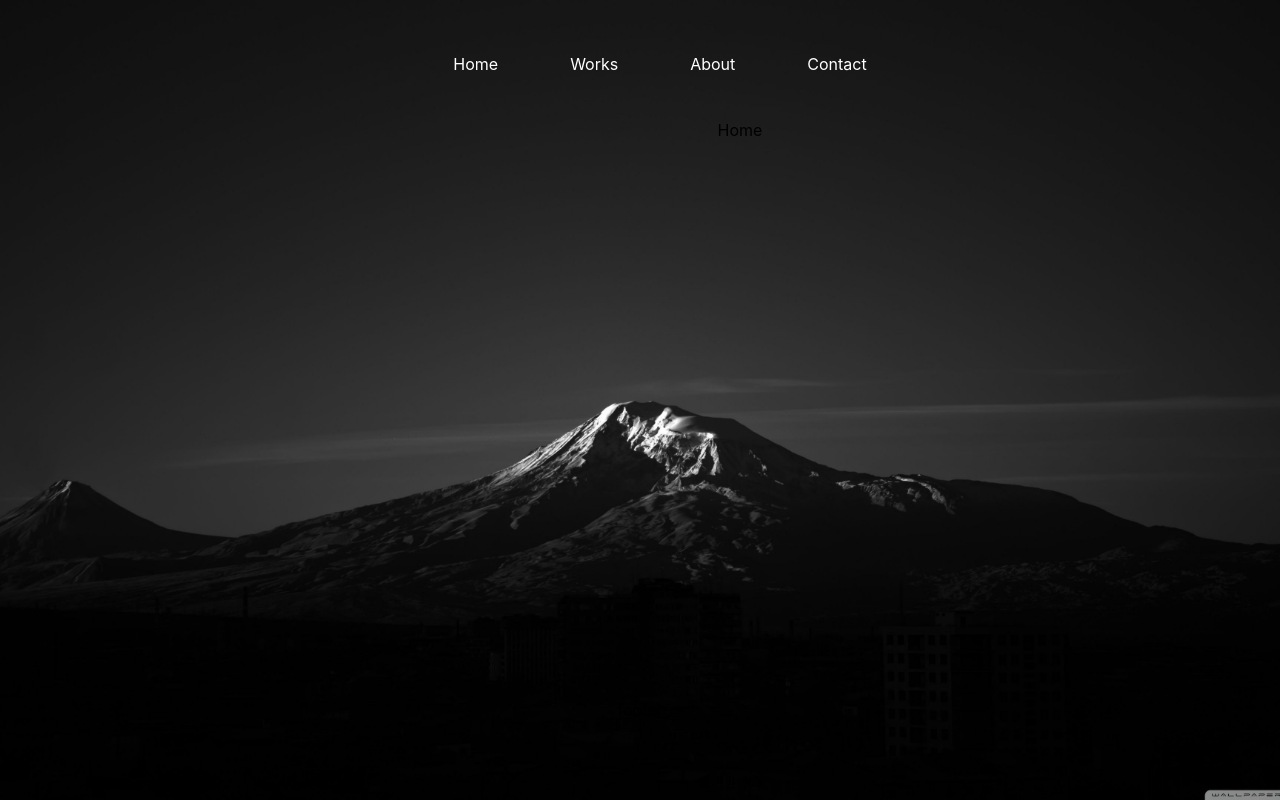
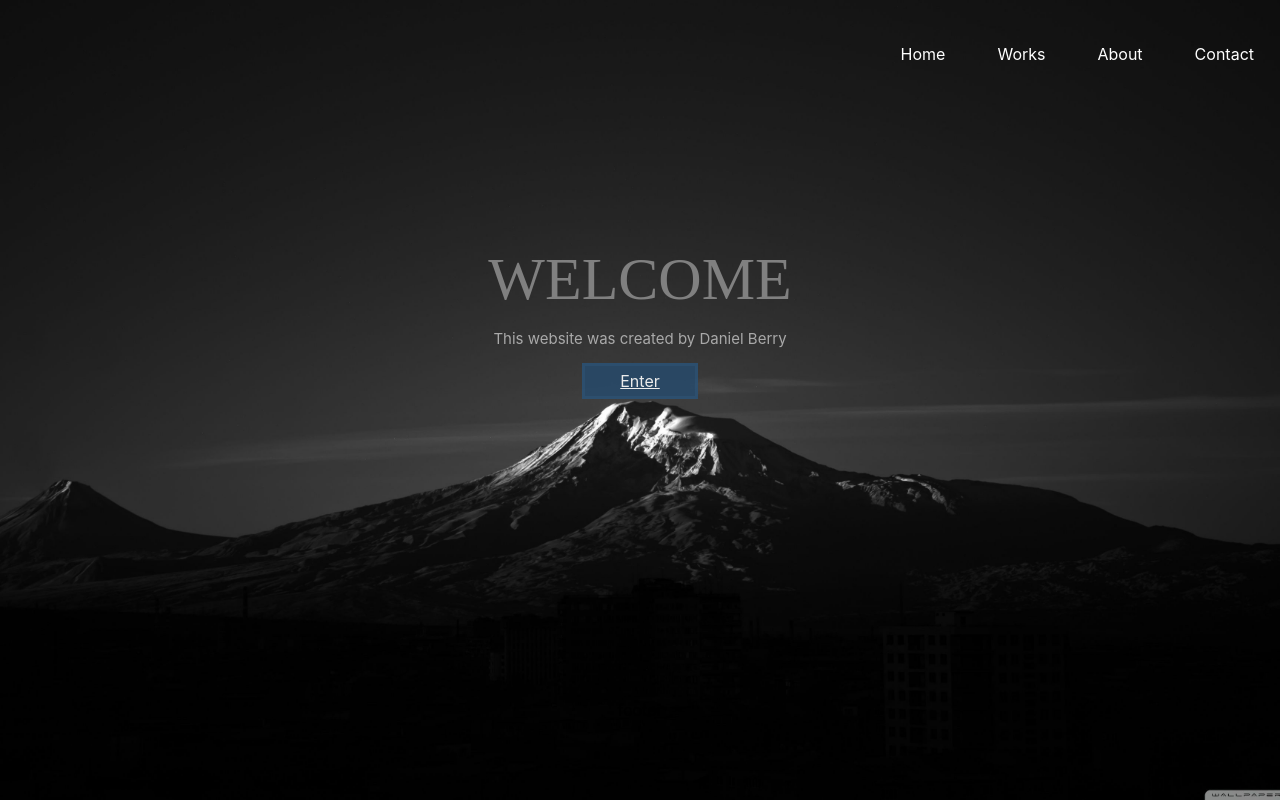
Before and after one commit to berryfd1995/MART-Website, a React (Create React App) app: page / in a window 1280 px wide. Built offline with nearby package versions, Linux system fonts and the light colour scheme.

Commit message:
Finished home page

```diff
--- a/src/components/common/Navbar.js
+++ b/src/components/common/Navbar.js
@@ -15,10 +15,10 @@ class Navbar extends Component{
     return (
       <div>
         <ul>
+          <li><Link to="/Contact">Contact</Link></li>
+          <li><Link to="/About">About</Link></li>
+          <li><Link to="/Works">Works</Link></li>
           <li><Link to="/">Home</Link></li>
-          <li><Link to="/Works">Works</Link></li>
-          <li><Link to="/About">About</Link></li>
-          <li><Link to="/Contact">Contact</Link></li>
         </ul>
       </div>
     );
--- a/src/components/common/nav.css
+++ b/src/components/common/nav.css
@@ -9,8 +9,9 @@ ul {
 
 li {
     display: inline-block;
-    margin: 20px;
+    margin: 10px;
     height: 100%;
+    float: right;
 }
 
 li a {
--- a/src/components/home/Home.js
+++ b/src/components/home/Home.js
@@ -1,5 +1,6 @@
 import React, { Component } from 'react';
 import {Button, Row, Col, Container} from 'reactstrap';
+import { Route, Link } from 'react-router-dom';
 import './home.css';
 //This is an example page. Each page should have its own folder.
 class Home extends Component{
@@ -7,12 +8,21 @@ class Home extends Component{
     super(props);
     this.state = {};
   }
+
   render(){
     return (
-      <Container className="parent">
-        <div className="center">
-          Home
+      <Container className="center">
+        <div className="title">
+          WELCOME
         </div>
+        <div classNmae="content">
+          <p>This website was created by Daniel Berry</p>
+        </div>
+        <Link to="/Works">
+          <div className="button">
+          Enter
+          </div>
+        </Link>
       </Container>
     );
   }
--- a/src/components/home/home.css
+++ b/src/components/home/home.css
@@ -1,10 +1,32 @@
 .center{
-  height: 300px;
-  width: 200px;
-  top: 50%;
-  left: 50%;
-  position: absolute;
+  margin-top: 125px
 }
-.parent{
-  position: relative;
+.content, p{
+  color: #A9A9A9;
+  font-size: 15px;
 }
+.title{
+  font-family: "American Typewriter";
+  font-size: 60px;
+  font-style: normal;
+  font-variant: normal;
+  font-weight: 300;
+  color: gray;
+}
+.button{
+  width: 100px;
+  border-style: solid;
+  border-width: 3px;
+  border-color: #2C5274;
+  background-color: #284A69;
+  padding: 5px;
+  margin: auto;
+  opacity: .9;
+}
+.button:hover{
+    opacity: .8;
+    cursor: pointer;
+}
+a, a:hover, a:active, a:visited{
+  color: white;
+}
```
